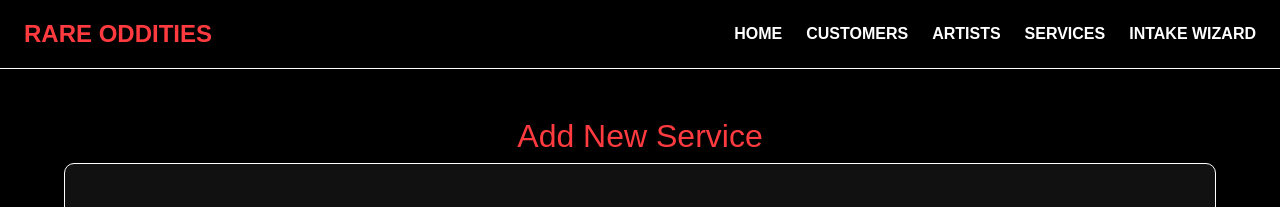
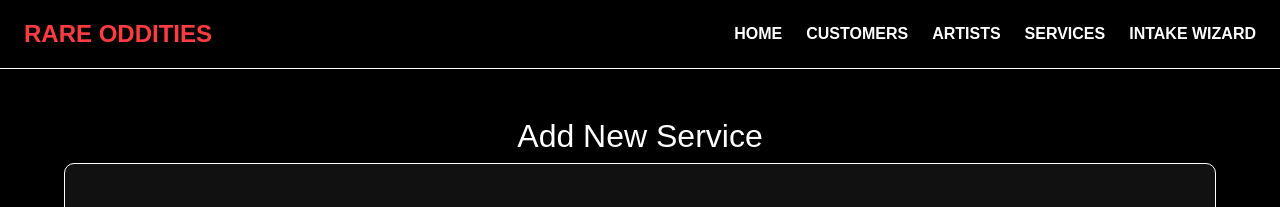
Before and after one commit to rachelmcarr/D424-Capstone-Import, an Angular app: page /add-service in a window 1280 px wide. Shown: the top 207 px of the page. Built offline with nearby package versions, Linux system fonts and the light colour scheme; no server answers; a web font is replaced by a local one.

Commit message:
Removed danger text

```diff
--- a/src/app/components/staff/artist-form/artist-form.component.html
+++ b/src/app/components/staff/artist-form/artist-form.component.html
@@ -13,7 +13,7 @@
 <div class="container py-5">
 
   <!-- Page Heading -->
-  <h2 class="text-danger text-center mb-4">Add Artist</h2>
+  <h2 class="text-center mb-4">Add Artist</h2>
 
   <!-- Add Artist Form -->
   <form #artistForm="ngForm" (ngSubmit)="onSubmit(artistForm)" class="row g-3 text-light bg-dark p-4 rounded border border-light shadow">
--- a/src/app/components/staff/customer-list/customer-list.component.html
+++ b/src/app/components/staff/customer-list/customer-list.component.html
@@ -53,7 +53,7 @@
 
   <!-- Edit Panel -->
   <div *ngIf="editingCustomer" class="bg-dark border border-light rounded p-4 mt-5 shadow">
-    <h3 class="text-danger text-center mb-4">Edit Customer</h3>
+    <h3 class="text-center mb-4">Edit Customer</h3>
 
     <form (ngSubmit)="updateCustomer(editForm)" #editForm="ngForm" class="row g-3 text-light">
       <input type="hidden" name="customerID" [(ngModel)]="editingCustomer.customerID" />
--- a/src/app/components/staff/shop-service-form/shop-service-form.component.html
+++ b/src/app/components/staff/shop-service-form/shop-service-form.component.html
@@ -14,7 +14,7 @@
 <div class="container py-5">
 
   <!-- Page Title -->
-  <h2 class="text-danger text-center mb-4">Add New Service</h2>
+  <h2 class="text-center mb-4">Add New Service</h2>
 
   <!-- Add Service Form -->
   <form #form="ngForm" (ngSubmit)="onSubmit(form)" class="row g-3 text-light bg-dark p-4 rounded border border-light shadow">
```
